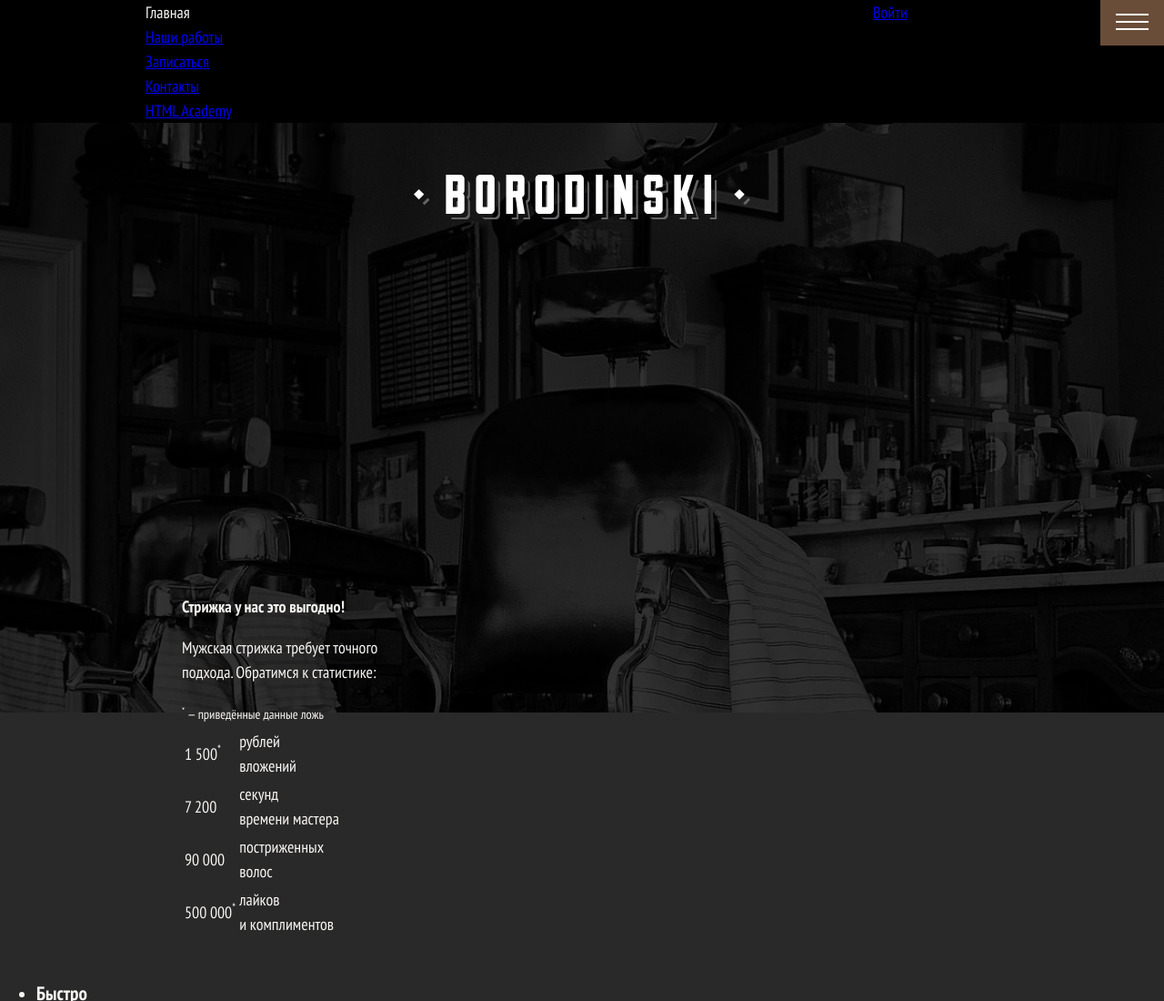
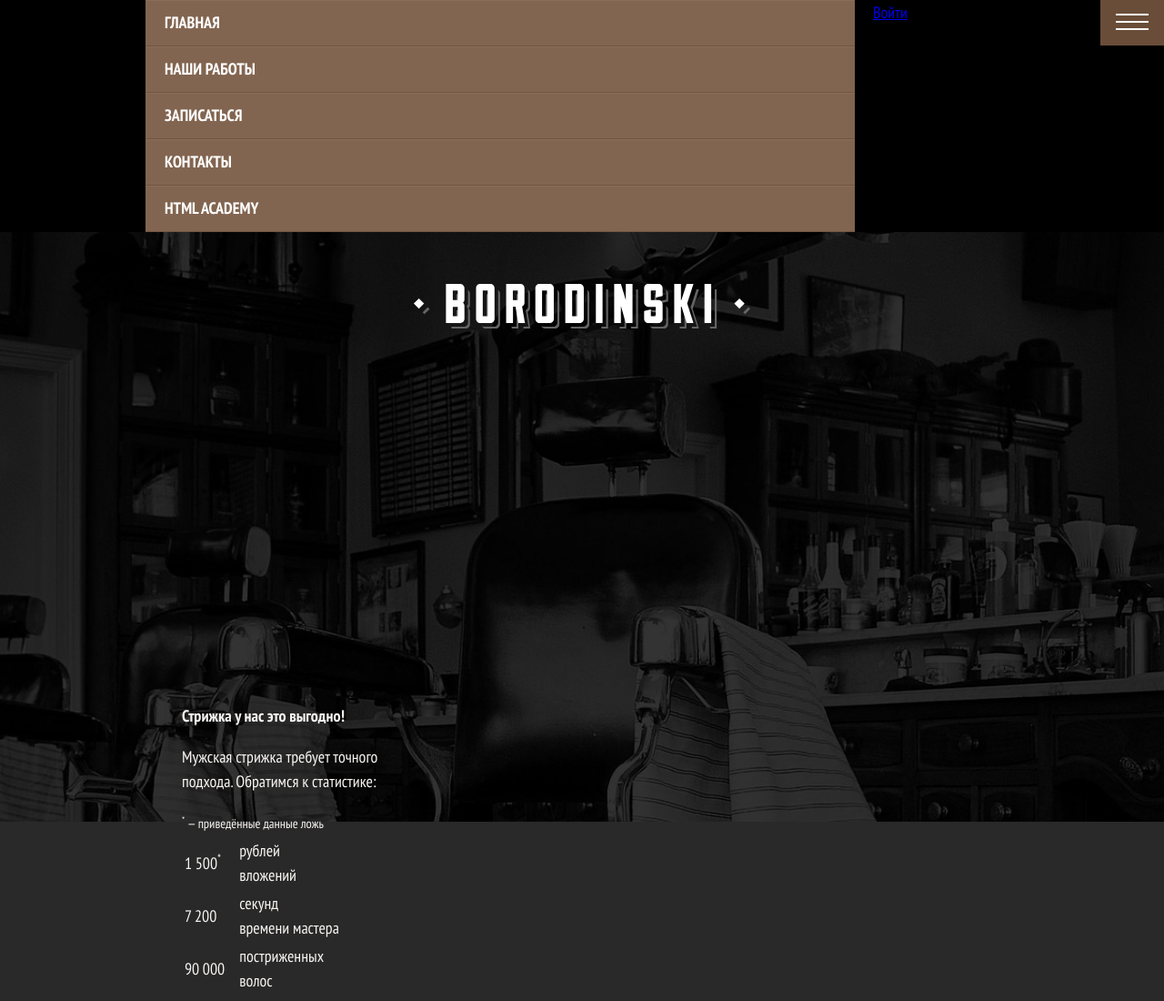
Before and after one commit to ilyagorev/barbershop, a website: page source/index.html in a window 1280 px wide. Shown: the top 1100 px of the page at 91% size. Drawn offline with nearby package versions, Linux system fonts and the light colour scheme; files that its build step writes are made by us from their sources; files whose address does not match are found by name.

Commit message:
Добавляет и стилизует блок site-list

```diff
--- a/source/sass/blocks/main-nav.scss
+++ b/source/sass/blocks/main-nav.scss
@@ -104,10 +104,6 @@
     margin: 0 auto;
   }
 
-  .site-list {
-    width: 570px;
-  }
-
   .user-list {
     width: 60px;
   }
@@ -118,10 +114,6 @@
     width: 960px;
   }
 
-  .site-list {
-    width: 780px;
-  }
-
   .user-list {
     width: 160px;
   }
--- /dev/null
+++ b/source/sass/blocks/site-list.scss
@@ -0,0 +1,44 @@
+.site-list {
+  font-weight: bold;
+}
+
+.site-list a {
+  display: block;
+  padding: 12px 21px;
+  padding-bottom: 13px;
+
+  font-size: 18px;
+  line-height: 24px;
+  color: #ffffff;
+  text-transform: uppercase;
+  text-decoration: none;
+
+  background-color: #826550;
+  border-top: 1px solid #886e5b;
+  border-bottom: 1px solid #71543f;
+}
+
+.site-list a[href] {
+  &:hover {
+    background-color: #755a46;
+    border-top-color: #755a46;
+  }
+
+  &:active {
+    color: rgba(255, 255, 255, 0.3);
+    background-color: #6a4d38;
+    border-top-color: #6a4d38;
+  }
+}
+
+@media (min-width: $tablet-width) {
+  .site-list {
+    width: 570px;
+  }
+}
+
+@media (min-width: $desktop-width) {
+  .site-list {
+    width: 780px;
+  }
+}
--- a/source/sass/style.scss
+++ b/source/sass/style.scss
@@ -4,3 +4,4 @@
 @import "blocks/page-header";
 @import "blocks/main-nav";
 @import "blocks/stats";
+@import "blocks/site-list";
```
